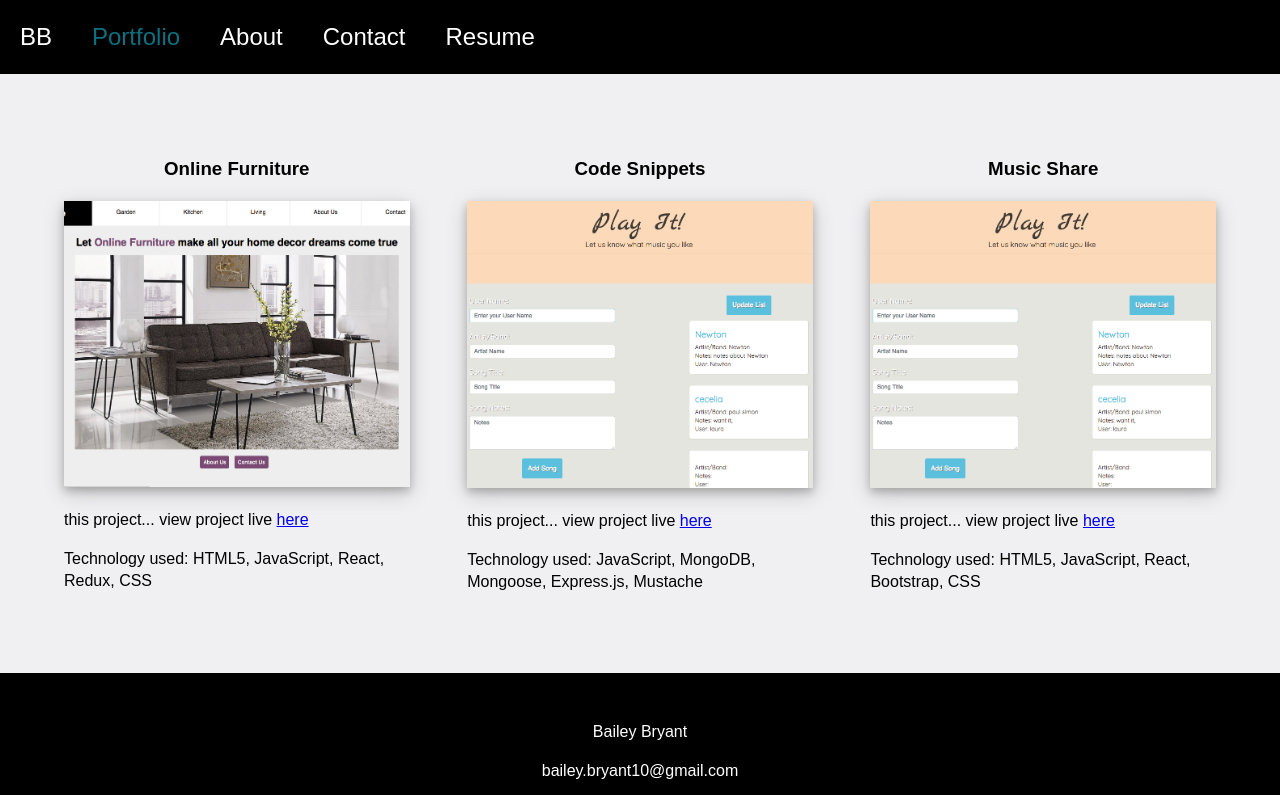
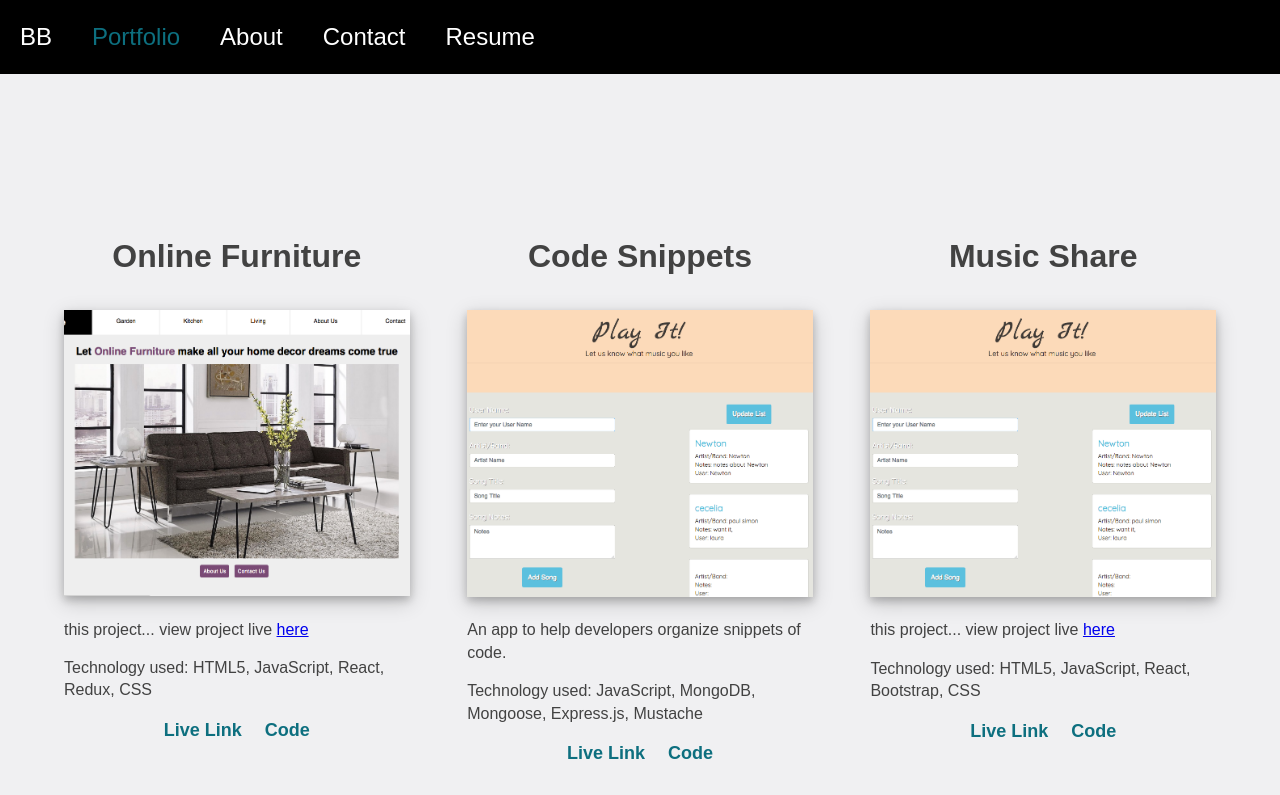
Before and after one commit to bbryant7/BB-Portfolio, a React app: page /portfolio in a window 1280 px wide. Shown: the top 795 px of the page. Built offline with nearby package versions, Linux system fonts and the light colour scheme; a web font is replaced by a local one.

Commit message:
change font and font color

```diff
--- a/public/index.html
+++ b/public/index.html
@@ -8,6 +8,7 @@
       manifest.json provides metadata used when your web app is added to the
       homescreen on Android. See https://developers.google.com/web/fundamentals/engage-and-retain/web-app-manifest/
     -->
+    <link href="https://fonts.googleapis.com/css?family=Francois+One" rel="stylesheet">
     <link rel="manifest" href="%PUBLIC_URL%/manifest.json">
     <link rel="shortcut icon" href="%PUBLIC_URL%/favicon.ico">
     <!--
--- a/src/components/BaseLayout.js
+++ b/src/components/BaseLayout.js
@@ -12,7 +12,7 @@ export default class BaseLayout extends Component {
           <NavLink activeClassName="selected"  activeStyle={{color: "#0D6F7F"}} className="logo" exact to='/'> BB</NavLink>
 
 
-          <NavLink activeClassName="selected"  activeStyle={{color: "#0D6F7F"}} className="nav-link" to='/portfolio'> Portfolio</NavLink>
+          <NavLink activeClassName="selected"  activeStyle={{color: "#0D6F7F"}} className="nav-link" to='/portfolio#portfolio'> Portfolio</NavLink>
           <NavLink activeClassName="selected"  activeStyle={{color: "#0D6F7F"}} className="nav-link" to='/about'> About</NavLink>
           <NavLink activeClassName="selected"  activeStyle={{color: "#0D6F7F"}} className="nav-link" to='/contact'> Contact</NavLink>
           <NavLink activeClassName="selected"  activeStyle={{color: "#0D6F7F"}} className="nav-link" to='/resume'> Resume</NavLink>
--- a/src/components/Portfolio.js
+++ b/src/components/Portfolio.js
@@ -14,18 +14,30 @@ class Portfolio extends Component {
           <img src={Ecom} className="portfolio-image"/>
           <p> this project... view project live <a href="x">here</a></p>
           <p> Technology used: HTML5, JavaScript, React, Redux, CSS</p>
+          <div className="project-links">
+            <a href="x"> Live Link </a>
+            <a href="x"> Code</a>
+          </div>
         </div>
         <div className="project">
           <h3> Code Snippets</h3>
           <img src={MusicReview}  className="portfolio-image"/>
-          <p>this project... view project live <a href="x">here</a></p>
+          <p>An app to help developers organize snippets of code. </p>
           <p> Technology used: JavaScript, MongoDB, Mongoose, Express.js, Mustache </p>
+          <div className="project-links">
+            <a href="x"> Live Link </a>
+            <a href="x"> Code</a>
+          </div>
         </div>
         <div className="project">
           <h3> Music Share </h3>
           <img src={MusicReview} className="portfolio-image"/>
           <p>  this project... view project live <a href="x">here</a></p>
           <p> Technology used: HTML5, JavaScript, React, Bootstrap, CSS  </p>
+          <div className="project-links">
+            <a href="x"> Live Link </a>
+            <a href="x"> Code</a>
+          </div>
         </div>
       </div>
     );
--- a/src/components/Resume.js
+++ b/src/components/Resume.js
@@ -9,7 +9,7 @@ class Resume extends Component {
 
     return (
       <div className ="resume">
-        <div >
+        <div className="button-section" >
           <button><a href={ResumeDoc}>Download </a></button>
         </div>
         <div className="Resume-text">
--- a/src/styles/index.css
+++ b/src/styles/index.css
@@ -1,7 +1,8 @@
 body {
   margin: 0;
   padding: 0;
-  font-family: sans-serif;
+  color: #424242;
+  font-family: 'Francois One', sans-serif;
   line-height: 1.4;
   background-color: #F0F0F2;
 
@@ -50,10 +51,10 @@ body {
   text-decoration: underline;
   color: #0D6F7F;
 }
-
 .portfolio {
   margin: 5%;
-  color: black;
+  margin-top: 10%;
+
 
 }
 
@@ -70,9 +71,25 @@ body {
    box-shadow: 0 4px 8px 0 rgba(0, 0, 0, 0.2), 0 6px 20px 0 rgba(0, 0, 0, 0.19);
    width: 90%;
 }
+.project-links{
+  text-align: center;
+}
+
+.project-links a{
+  text-decoration: none;
+  padding: .5em;
+  color: #0D6F7F;
+  font-weight: bold;
+  font-size: 18px;
+}
+
+.project-links a:hover{
+  color: #191954;
+}
 
 .about-page{
   margin: 5%;
+  margin-top: 10%;
   display:flex;
   text-align: left;
   flex-direction: column;
@@ -90,12 +107,20 @@ body {
 
 .resume {
   margin: 4%;
-
+}
+.button-section{
+  display:flex;
+  justify-content: flex-end;
+  margin-bottom: 5%
 }
 .resume button {
   padding: 1em;
   border-radius: 5%;
   background-color: #0D6F7F;
+}
+
+.resume h3 {
+  color:#0D6F7F;
 }
 
 .resume h4 {
@@ -106,6 +131,8 @@ button a {
   text-decoration: none;
   font-size: 2em;
   color: white;
+  text-align: center;
+
 }
 .resume span {
   font-weight:bold;
@@ -147,6 +174,10 @@ footer {
 
   .portfolio-image {
     width: 100%;
+  }
+
+  .portfolio h3 {
+    font-size: 2em;
   }
 
   .about-page{
@@ -207,7 +238,7 @@ footer {
       width: 30%;
     }
 
-    .about-page{
+    .About{
       display:flex;
       flex-basis: 100%;
       margin: 5%;
```
